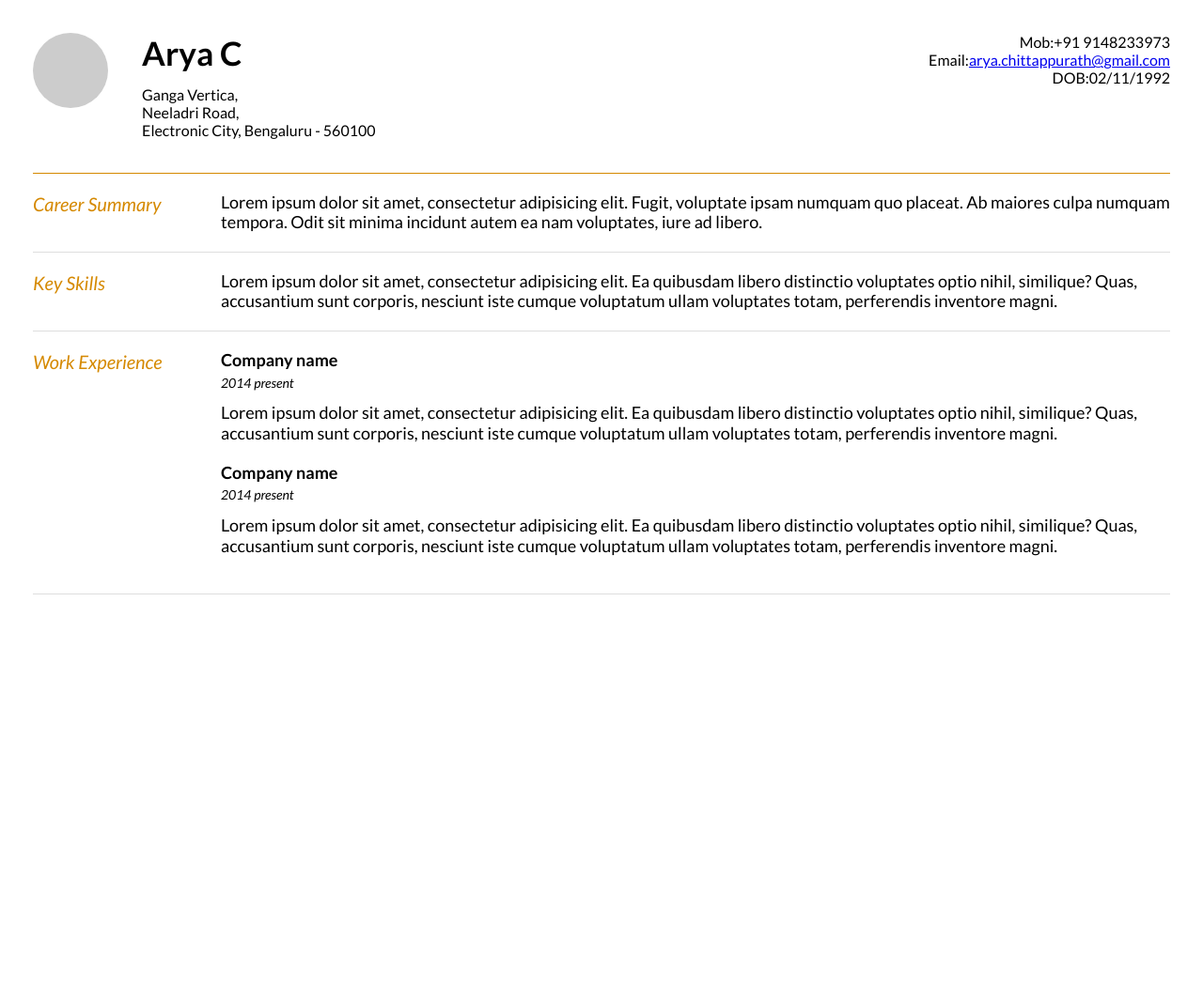
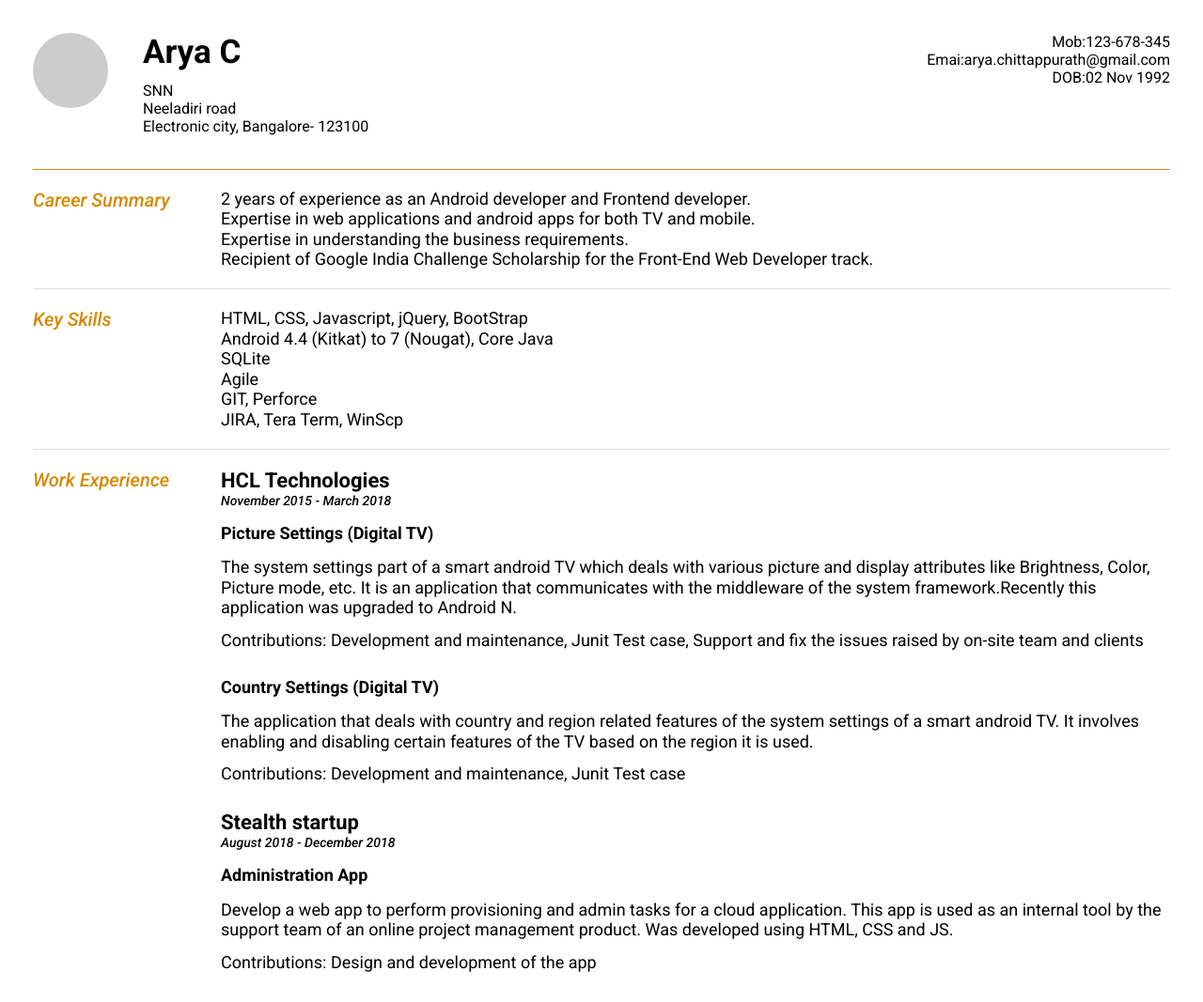
Before and after one commit to aryadarshan/my-cv, a plain HTML site: page index.html in a window 1280 px wide. Shown: the top 1067 px of the page at 94% size. Before the commit the page ends 800 px from the top, so only its background shows below. Drawn offline with Linux system fonts and the light colour scheme.

Commit message:
Fetch the json data and render the view using it

```diff
--- /dev/null
+++ b/cv.json
@@ -0,0 +1,60 @@
+{
+	"name": "Arya C",
+	"dob": "02 Nov 1992",
+	"mobNo": "123-678-345",
+	"email": "arya.chittappurath@gmail.com",
+	"address": {
+		"houseName": "SNN",
+		"neighborHood": "Neeladiri road",
+		"streetName": "Electronic city",
+		"city": "Bangalore",
+		"pincode": "123100"
+	},
+	"careerSummary": ["2 years of experience as an Android developer and Frontend developer",
+					"Expertise in web applications and android apps for both TV and mobile",
+					"Expertise in understanding the business requirements",
+					"Recipient of Google India Challenge Scholarship for the Front-End Web Developer track"],
+
+	"keySkills": {
+		"language": ["HTML", "CSS", "Javascript", "jQuery", "BootStrap"],
+		"androidVersion": ["Android 4.4 (Kitkat) to 7 (Nougat), Core Java"],
+		"database": ["SQLite"],
+		"devProcess": ["Agile"],
+		"sourceControl": ["GIT","Perforce"],
+		"tools": ["JIRA","Tera Term","WinScp"]
+	},
+	"experience":[
+		{
+			"companyName": "HCL Technologies",
+			"date": "November 2015 - March 2018",
+			"projects":[
+				{
+			 		"proTitle": "Picture Settings (Digital TV)",
+			 		"projDesc": "The system settings part of a smart android TV which deals with various picture and display attributes like Brightness, Color, Picture mode, etc. It is an application that communicates with the middleware of the system framework.Recently this application was upgraded to Android N. ",
+			 		"contributions": ["Development and maintenance","Junit Test case",
+			 		"Support and fix the issues raised by on-site team and clients"]
+
+		 		},
+			    {
+			 		"proTitle": "Country Settings (Digital TV)",
+			 		"projDesc": "The application that deals with country and region related features of the system settings of a smart android TV. It involves enabling and disabling certain features of the TV based on the region it is used.",
+			 		"contributions": ["Development and maintenance","Junit Test case"]
+
+		 		}
+		 	]
+		},
+		{	"companyName": "Stealth startup",
+			"date": "August 2018 - December 2018",
+			"projects":[
+				{
+					"proTitle": "Administration App",
+					"projDesc": "Develop a web app to perform provisioning and admin tasks for a cloud application. This app is used as an internal tool by the support team of an online project management product. Was developed using HTML, CSS and JS.",
+					"contributions": ["Design and development of the app"]
+				}
+			]
+		}
+
+	]
+
+
+}
--- a/index.css
+++ b/index.css
@@ -49,8 +49,9 @@ table {
 }
 
 body {
-	font-family: 'Lato', sans-serif;
+	font-family: 'Roboto', sans-serif;
 }
+
 .container {
 	padding: 35px;
 	line-height: 1.2;
@@ -69,6 +70,7 @@ body {
 	border-bottom: 1px solid #d58900;
 	padding-bottom: 35px;
 }
+
 .avatar {
 	background-color: #ccc;
     background-size: cover;
@@ -77,11 +79,13 @@ body {
     width: 80px;
     height: 80px;
 }
+
 .personal-primary {
 	display: inline-block;
 	vertical-align: top;
 	margin-left: 33px;
 }
+
 .personal-secondary {
 	text-align: right;
 }
@@ -91,54 +95,99 @@ body {
 	display: grid;
 	grid-template-columns: 200px 1fr;
 }
+
 .label {
 	grid-column: 1/2;
 	font-size: 20px;
 	color: #d58900;
 	font-style: italic;
 }
+
 .description {
 	grid-column: 2/2;
 	font-size: 18px;
 }
-.description h4{
-	font-weight: 700;
-	padding-bottom: 5px;
+
+.description h4 {
+	padding-bottom: 15px;
+    font-weight: 700;
+    font-size: 18px;
 }
-.description p{
+
+.description p {
+	font-size: 18px;
+	padding-bottom: 13px;
+}
+
+.description div {
+	padding-bottom: 15px;
+}
+
+.description h5 {
 	font-size: 14px;
 	font-style: italic;
-	padding-bottom: 13px;
-}
-.description div {
-	padding-bottom: 20px;
 }
 
-.header div{
+.description h3 {
+    font-weight: 700;
+    font-size: 22px;
+}
+
+.header div {
 	font-size: 16px;
 }
+
 #name {
 	font-size: 35px;
 	font-weight: 700;
-	margin-bottom: 14px;
+	margin-bottom: 10px;
 }
 .row {
 	padding: 20px 0 20px;
 	border-bottom: 1px solid #dedede;
 }
 
-
-@media screen and (max-width: 800px) {
+@media screen and (max-width: 820px) {
 	.header {
 		grid-template-columns: 1fr;
 	}
 	.personal-secondary {
 		text-align: left;
+		margin-left: 116px;
+    	padding-top: 5px;
 	}
 	.label {
 		grid-column: span 2;
 	}
+	.row {
+		padding: 15px 0 15px;
+		border-bottom: none;
+	}
 	.description {
 		grid-column: span 2;
+		border-bottom: 1px solid #dedede;
 	}
 }
+
+@media screen and (max-width: 480px) {
+	.header {
+		text-align: center;
+		padding-bottom: 26px;
+	}
+
+	.personal-primary {
+		margin-left: 0px;
+		display: block;
+	}
+
+	.personal-secondary {
+		padding-top: 10px;
+    	display: inline-block;
+    	text-align: center;
+    	margin-left: 0;
+	}
+
+	.row {
+    	padding: 9px 0 9px;
+    }
+}
--- a/index.html
+++ b/index.html
@@ -4,56 +4,35 @@
 		<title>Arya - CV</title>
 		<meta charset="utf-8">
 		<link rel="stylesheet" type="text/css" href="index.css">
-		<link href="https://fonts.googleapis.com/css?family=Lato:400,400i,700,700i" rel="stylesheet">
-
+ 		<link href="https://fonts.googleapis.com/css?family=Roboto:400,500,500i,700" rel="stylesheet">
 	</head>
 	<body>
 		<div class="container">
 			<header class="header">
-				<div class="">
+				<div>
 					<span class="avatar"></span>
 					<div class="personal-primary">
-						<h2 id="name">Arya C</h2>
-						<div class="address">
-							<div>Ganga Vertica,</div>
-							<div>Neeladri Road,</div>
-							<div>Electronic City, Bengaluru - 560100</div>
-						</div>
 					</div>
 				</div>
 				<div class="personal-secondary">
-					<div>
-						<div><span>Mob:</span>+91 9148233973</div>
-						<div><span>Email:</span><a href="#">arya.chittappurath@gmail.com</a></div>
-						<div><span>DOB:</span>02/11/1992</div>
-					</div>
 				</div>
 			</header>
 			<div class="content">
 				<aside class="label row">
 					<h3>Career Summary</h3>
 				</aside>
-				<section class="description row">
-					Lorem ipsum dolor sit amet, consectetur adipisicing elit. Fugit, voluptate ipsam numquam quo placeat. Ab maiores culpa numquam tempora. Odit sit minima incidunt autem ea nam voluptates, iure ad libero.
+				<section  class="description row career-sum-desc">
 				</section>
 				<aside class="label row">
 					<h3>Key Skills</h3>
 				</aside>
-				<section class="description row">
-					Lorem ipsum dolor sit amet, consectetur adipisicing elit. Ea quibusdam libero distinctio voluptates optio nihil, similique? Quas, accusantium sunt corporis, nesciunt iste cumque voluptatum ullam voluptates totam, perferendis inventore magni.
+				<section class="description row key-skill-desc">
 				</section>
 
 				<aside class="label row">
 					<h3>Work Experience</h3>
 				</aside>
-				<section class="description row">
-					<h4>Company name</h4>
-					<p>2014 present</p>
-					<div>Lorem ipsum dolor sit amet, consectetur adipisicing elit. Ea quibusdam libero distinctio voluptates optio nihil, similique? Quas, accusantium sunt corporis, nesciunt iste cumque voluptatum ullam voluptates totam, perferendis inventore magni.</div>
-					<h4>Company name</h4>
-					<p>2014 present</p>
-					<div>Lorem ipsum dolor sit amet, consectetur adipisicing elit. Ea quibusdam libero distinctio voluptates optio nihil, similique? Quas, accusantium sunt corporis, nesciunt iste cumque voluptatum ullam voluptates totam, perferendis inventore magni.</div>
-
+				<section class="description row work-exp">
 				</section>
 			</div>
 		</div>
--- a/index.js
+++ b/index.js
@@ -0,0 +1,117 @@
+// fetch the data from the json
+function getCVData() {
+	var request = new XMLHttpRequest();
+	request.open('GET', 'cv.json');
+	request.responseType = 'json';
+	request.onload = function() {
+		handleResponse(request.response);
+	}
+	request.send();
+}
+
+function handleResponse(jsonResponse) {
+	renderData(jsonResponse);
+};
+
+// render the view from the response json
+function renderData(jsonResponse) {
+	primaryInfo(jsonResponse);
+	secondaryInfo(jsonResponse);
+	careerSummary(jsonResponse);
+	keySkills(jsonResponse);
+	workExperience(jsonResponse);
+}
+
+function primaryInfo(response) {
+	var perName = "<h2 id='name'>" + response.name + "</h2>";
+
+	var address = "<div class='address'>" +
+					"<div>" + response.address.houseName + "</div>" +
+					"<div>" + response.address.neighborHood + "</div>" +
+					"<div>" + response.address.streetName + ", " + response.address.city + "- " + response.address.pincode + "</div>" +
+				  "</div>";
+
+	var primaryInfoEl = document.querySelector('.personal-primary');
+	primaryInfoEl.innerHTML = perName + address;
+}
+
+function secondaryInfo(response) {
+	var details = "<div>"+
+					"<div>" + "<span>" +"Mob:" + "</span>" + response.mobNo + "</div>" +
+					"<div>" + "<span>" +"Emai:" + "</span>" + response.email + "</div>" +
+					"<div>" + "<span>" +"DOB:" + "</span>" + response.dob + "</div>" +
+				  "</div>";
+
+	var secondaryInfoEl = document.querySelector('.personal-secondary');
+	secondaryInfoEl.innerHTML = details;
+}
+
+function careerSummary(response) {
+	var sectionEl = document.querySelector('.career-sum-desc');
+
+	var ulEl = document.createElement('ul');
+	var careerSum = "";
+	for(let i = 0; i < response.careerSummary.length; i++) {
+		var result = "<li>" + response.careerSummary[i] + "." + "</li>"
+		careerSum += result;
+	}
+
+	ulEl.innerHTML = careerSum;
+	sectionEl.appendChild(ulEl);
+}
+
+function keySkills(response) {
+	var sectionEl = document.querySelector('.key-skill-desc');
+
+	var ulEl = document.createElement('ul');
+	var result = "";
+	var keySkills = response.keySkills;
+	for(let keySkill in keySkills) {
+		var liEl = "<li>" + keySkills[keySkill].join(', ') + "</li>";
+		result += liEl;
+	}
+
+	ulEl.innerHTML = result;
+	sectionEl.appendChild(ulEl);
+
+}
+function workExperience(response) {
+	var sectionEl = document.querySelector('.work-exp');
+	var result = "";
+	for(let i = 0; i < response.experience.length; i++) {
+		var companyName = "<h3>" + response.experience[i].companyName + "</h3>";
+		var dateOfJoining = "<h5>" + response.experience[i].date + "</h5>";
+		var projectsDetails = response.experience[i].projects;
+
+		var projInfo = projectDetails(projectsDetails);
+		result += "<div>" +
+					companyName +
+					dateOfJoining +
+				  "</div>" +
+				  projInfo;
+	}
+
+	sectionEl .innerHTML = result;
+}
+
+function projectDetails(projectsDetails) {
+	var result = "";
+
+	for(let j = 0; j < projectsDetails.length; j++) {
+		var projects = projectsDetails[j];
+		var projTitle = "<h4>" + projects.proTitle + "</h4>";
+		var projDesc = "<p>" + projects.projDesc + "</p>";
+		var projcontributions = "<p>" + "Contributions: " + projects.contributions.join(', ') + "</p>";
+
+		result += "<div>" +
+					projTitle +
+					projDesc +
+					projcontributions +
+				  "</div>";
+	}
+	return result;
+}
+
+window.addEventListener("load", function(event) {
+	getCVData();
+});
```
